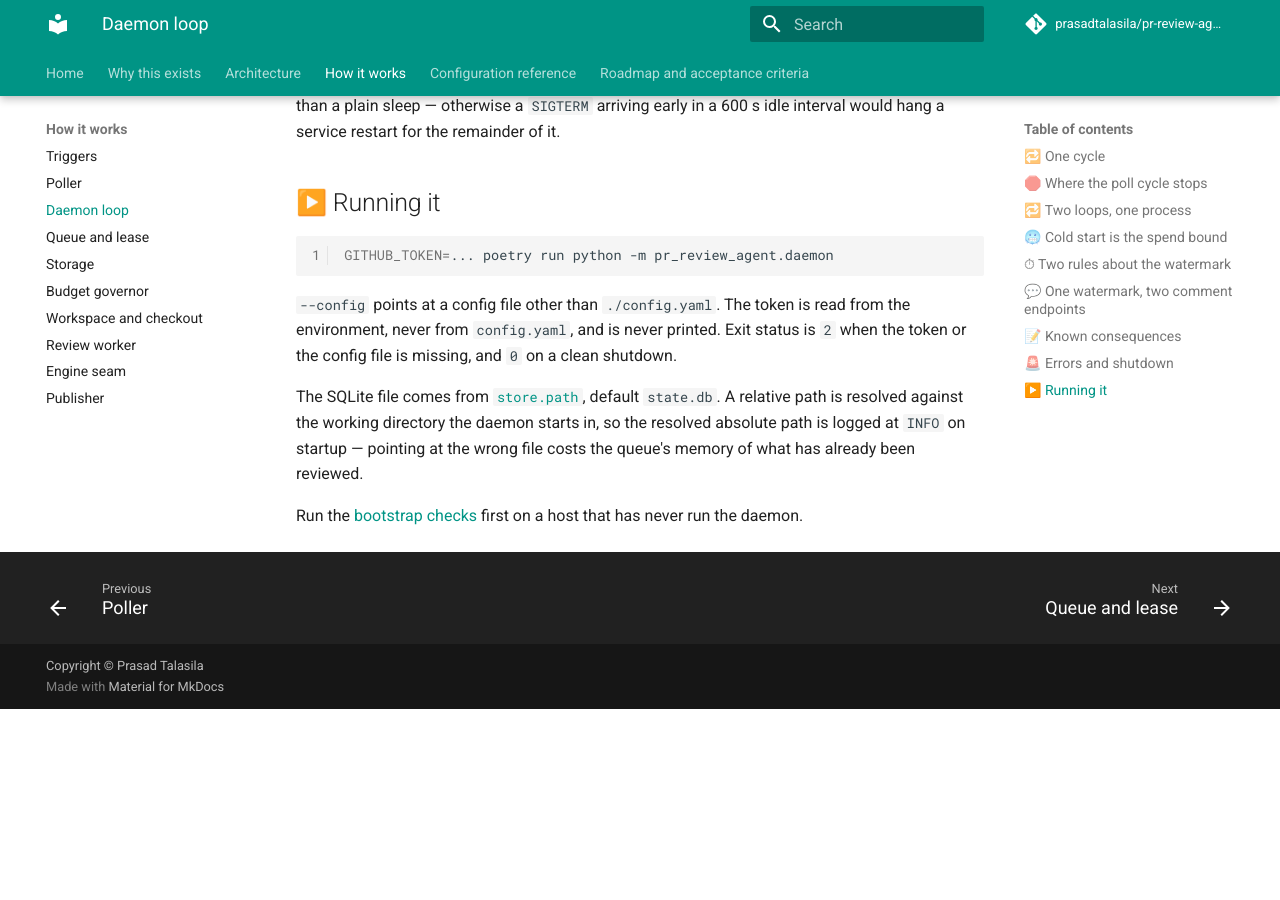
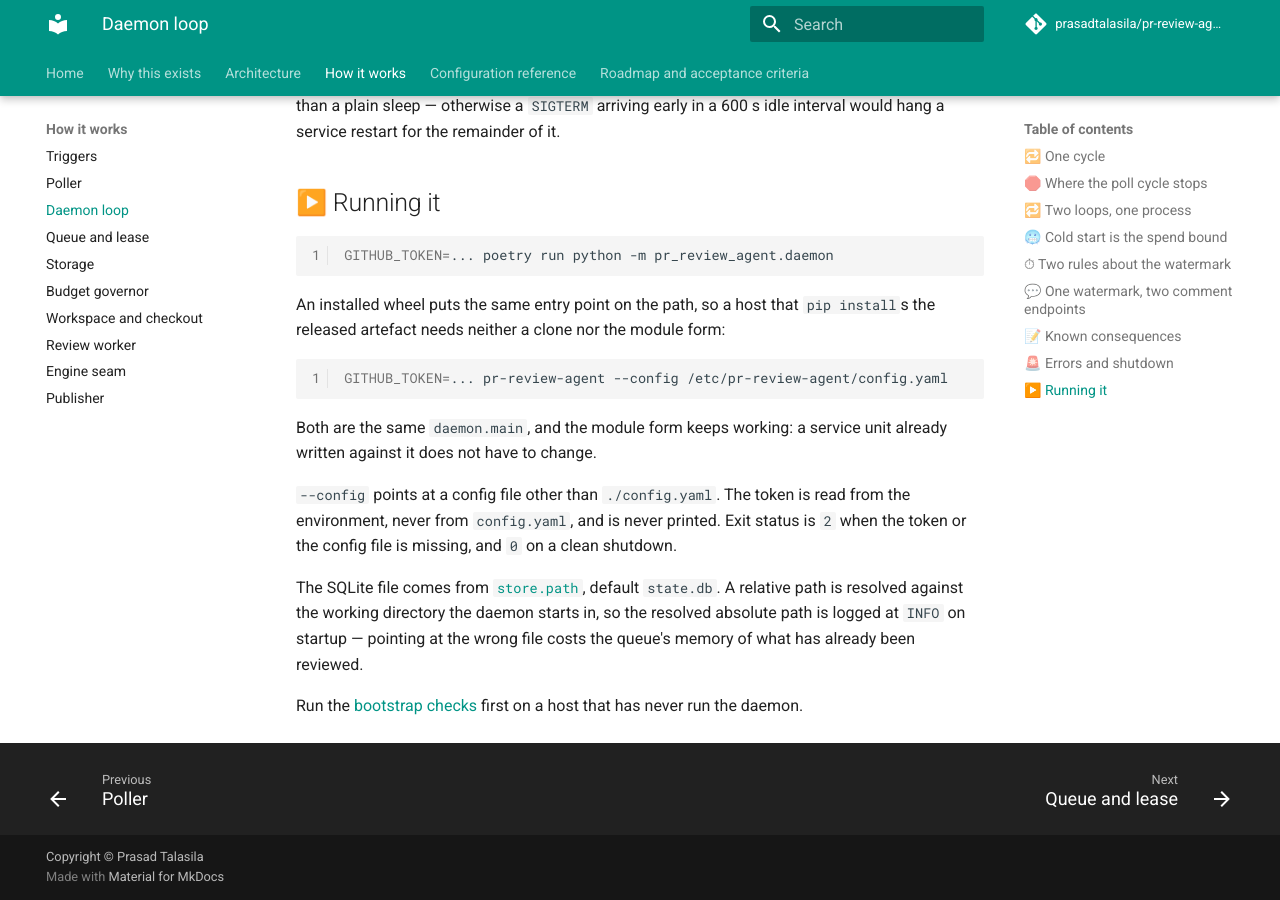
Before and after one commit to prasadtalasila/pr-review-agent, an MkDocs documentation site: the page built from docs/DAEMON.md, in a window 1280 px wide and 900 px high, scrolled down 2996 px. Built offline with MkDocs 1.6.1 and Material for MkDocs 9.7.7, drawn with Linux system fonts in a browser that asks for light colours; comment, search, counter and statistics services are not loaded; before the commit the page ends 3705 px from its top, so only the background shows below that.

Commit message:
Ship the command the wheel was supposed to install
`pip install pr_review_agent-0.12.0-py3-none-any.whl` put the package on the
path and nothing in `bin/`: `pyproject.toml` declared no `[project.scripts]`,
so the built wheel carried no `entry_points.txt` at all and `pr-review-agent`
was a command that had never existed. Every release since the first shipped
this way. The package imported fine, which is why it went unnoticed -- the
only thing missing was the console script, and nothing in the unit suite can
see one of those.

`pr-review-agent` now resolves to `pr_review_agent.daemon:main`, the same
entry point `python -m pr_review_agent.daemon` runs. The module form is
unchanged, so an existing service unit keeps working.

CI gains the step that would have caught it: the build job installs the wheel
it just built into a throwaway venv and runs `pr-review-agent --help`. The
metadata checks beside it inspect the artefact; this one uses it, which is
the only way a missing script shows up.

`pr_review_agent.bootstrap` still has no console script of its own. That is
left alone deliberately -- the reported problem is the daemon command, and a
second entry point is a decision about the operator interface rather than a
fix.

Co-Authored-By: Claude Opus 5 <noreply@anthropic.com>

````diff
--- a/docs/DAEMON.md
+++ b/docs/DAEMON.md
@@ -141,6 +141,17 @@ in a 600 s idle interval would hang a service restart for the remainder of it.
 GITHUB_TOKEN=... poetry run python -m pr_review_agent.daemon
 ```
 
+An installed wheel puts the same entry point on the path, so a host that
+`pip install`s the released artefact needs neither a clone nor the module
+form:
+
+```bash
+GITHUB_TOKEN=... pr-review-agent --config /etc/pr-review-agent/config.yaml
+```
+
+Both are the same `daemon.main`, and the module form keeps working: a
+service unit already written against it does not have to change.
+
 `--config` points at a config file other than `./config.yaml`. The token is
 read from the environment, never from `config.yaml`, and is never printed.
 Exit status is `2` when the token or the config file is missing, and `0` on a
````
Also changed, not shown: DEVELOPER.md (+7 -3 lines), pyproject.toml (+8 -1 lines), 1 other file.
